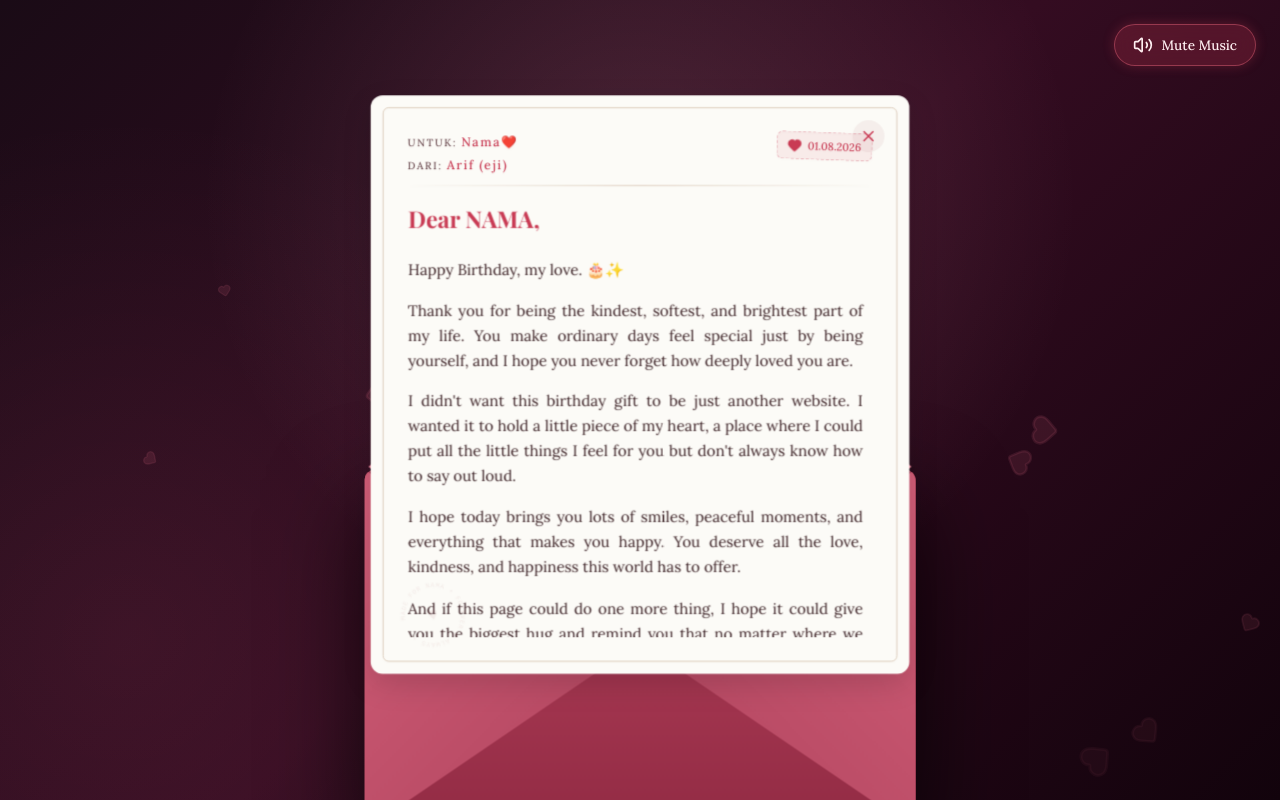
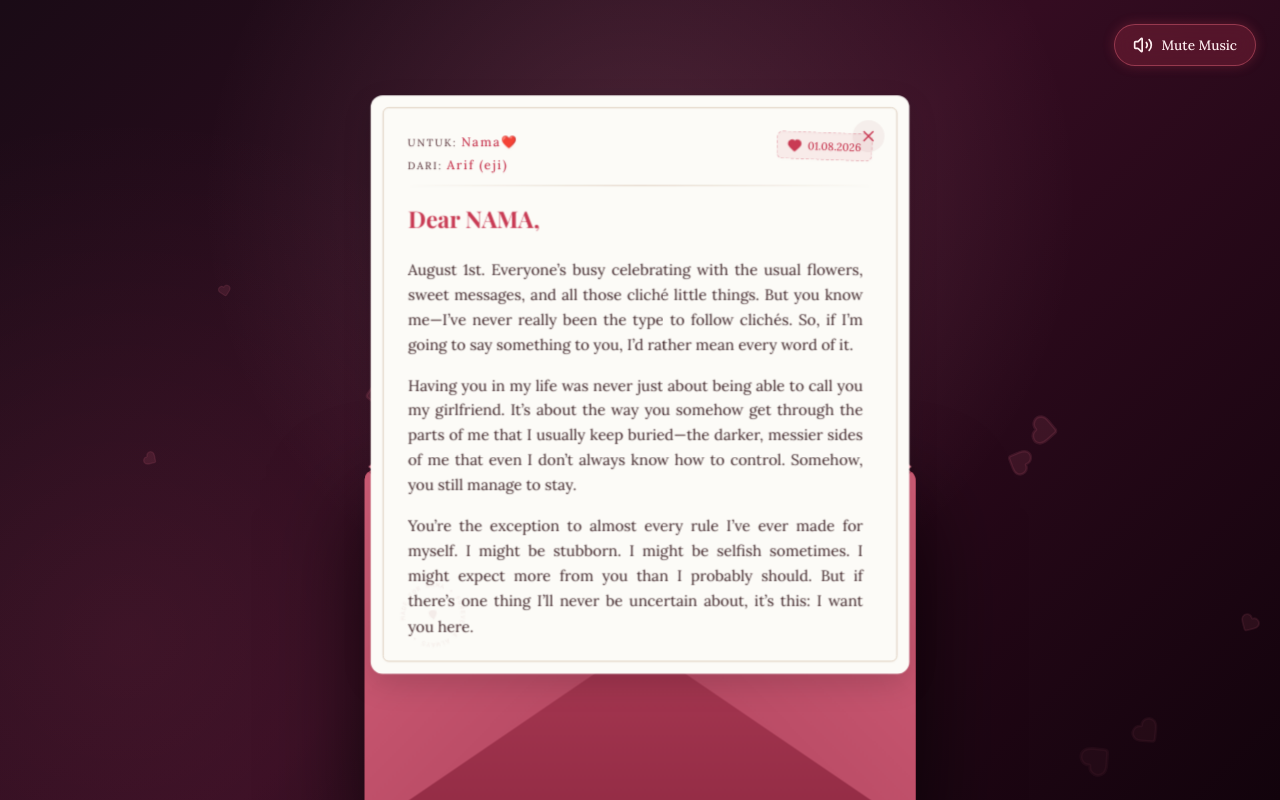
Before and after one commit to Thaakie/JOBWEB, a React (Vite) app: page / in a window 1280 px wide. Both pictures are taken after a click on the button "Buka ❤️". Built offline with nearby package versions, Linux system fonts and the light colour scheme; a web font is replaced by a local one.

Commit message:
feat: paragraf changed

```diff
--- a/src/App.jsx
+++ b/src/App.jsx
@@ -251,23 +251,27 @@ export default function App() {
                   </motion.h2>
 
                   <motion.p className="letter-paragraph" variants={textLineVariants}>
-                    Happy Birthday, my love. 🎂✨
+                    August 1st. Everyone’s busy celebrating with the usual flowers, sweet messages, and all those cliché little things. But you know me—I’ve never really been the type to follow clichés. So, if I’m going to say something to you, I’d rather mean every word of it.
                   </motion.p>
 
                   <motion.p className="letter-paragraph" variants={textLineVariants}>
-                    Thank you for being the kindest, softest, and brightest part of my life. You make ordinary days feel special just by being yourself, and I hope you never forget how deeply loved you are.
+                    Having you in my life was never just about being able to call you my girlfriend. It’s about the way you somehow get through the parts of me that I usually keep buried—the darker, messier sides of me that even I don’t always know how to control. Somehow, you still manage to stay.
                   </motion.p>
 
                   <motion.p className="letter-paragraph" variants={textLineVariants}>
-                    I didn't want this birthday gift to be just another website. I wanted it to hold a little piece of my heart, a place where I could put all the little things I feel for you but don't always know how to say out loud.
+                    You’re the exception to almost every rule I’ve ever made for myself. I might be stubborn. I might be selfish sometimes. I might expect more from you than I probably should. But if there’s one thing I’ll never be uncertain about, it’s this: I want you here.
                   </motion.p>
 
                   <motion.p className="letter-paragraph" variants={textLineVariants}>
-                    I hope today brings you lots of smiles, peaceful moments, and everything that makes you happy. You deserve all the love, kindness, and happiness this world has to offer.
+                    So don’t get too comfortable thinking you can just walk away whenever things get difficult. You’re already a part of my world, and I’m not going to pretend I wouldn’t notice if you suddenly disappeared from it.
                   </motion.p>
 
                   <motion.p className="letter-paragraph" variants={textLineVariants}>
-                    And if this page could do one more thing, I hope it could give you the biggest hug and remind you that no matter where we are, a part of my heart is always with you.
+                    I’ll annoy you, argue with you, tease you, and probably be way too stubborn for my own good. But I’ll also be here—choosing you, reminding you where you belong, and making sure you never have to question whether you matter to me. And whenever that little voice in your head tells you that you’re somehow not enough for me, I’ll be there to prove it wrong. Every single time.
+                  </motion.p>
+
+                  <motion.p className="letter-paragraph" variants={textLineVariants}>
+                    You don’t have to compete with some imaginary version of “better.” I chose you. I’m still choosing you. And I don’t need you to become someone else just to deserve the place you already have beside me.
                   </motion.p>
 
                   {/* Interactive Polaroid Photo inside the Letter */}
@@ -290,7 +294,11 @@ export default function App() {
                   </motion.div>
 
                   <motion.p className="letter-paragraph love-ending" variants={textLineVariants}>
-                    Happy Birthday, my love. I love you, always.
+                    Happy Girlfriend Day, sweetheart.
+                  </motion.p>
+
+                  <motion.p className="letter-paragraph" variants={textLineVariants}>
+                    And just so we’re clear—don’t mistake my patience for permission to leave whenever you feel like it. You’re already a part of my life, and I’m not the kind of person who lets go that easily.
                   </motion.p>
 
                   <motion.div className="letter-signature" variants={textLineVariants}>
```
